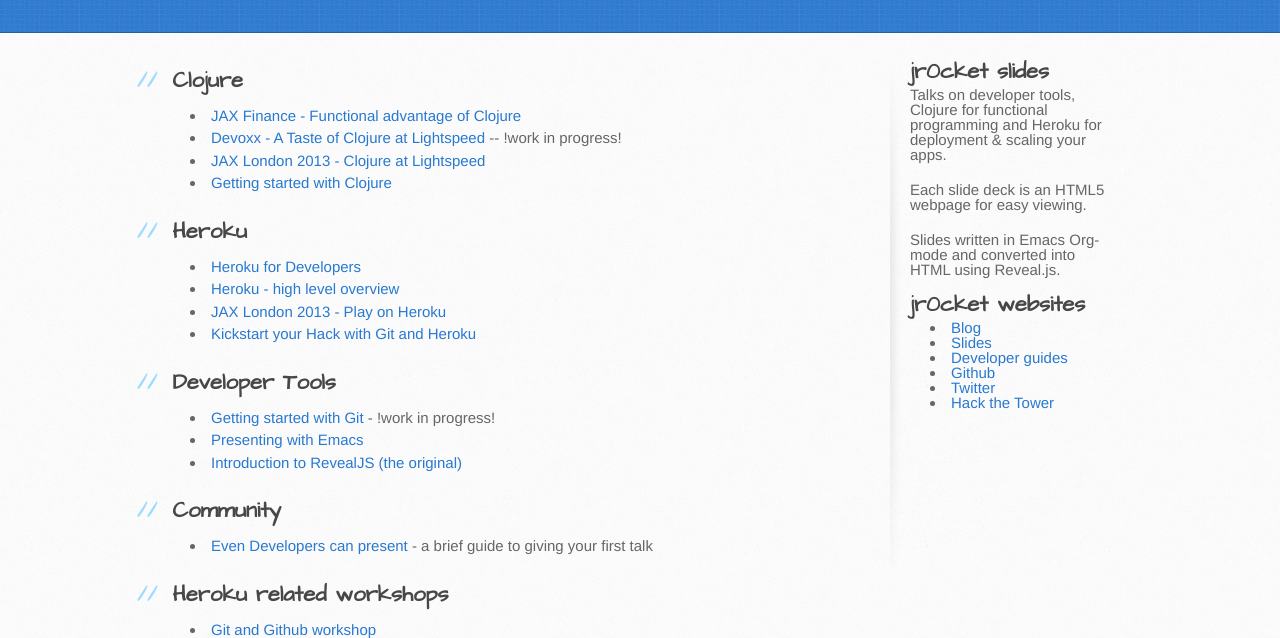
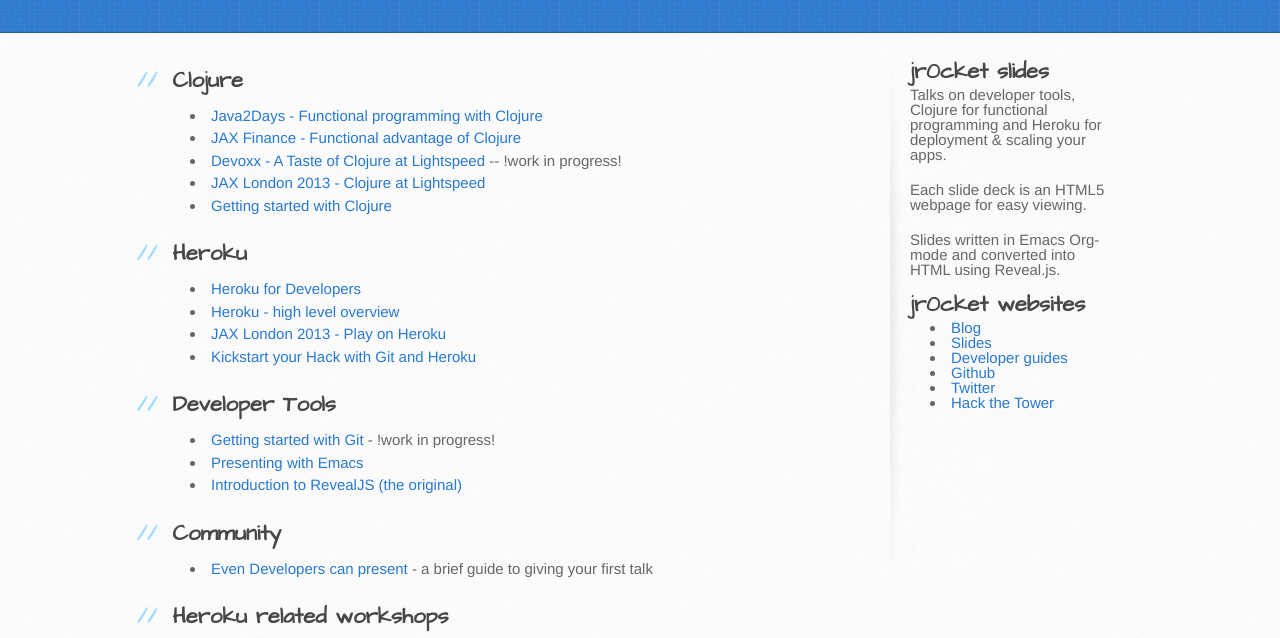
Before and after one commit to practicalli-johnny/slides, a plain HTML site: page index.html in a window 1280 px wide. Shown: the part 126-764 px from the top of the page. Drawn offline with Linux system fonts and the light colour scheme.

Commit message:
Included Functional Programming with Clojure link
Added link to the new presentation on the slides list.

```diff
--- a/index.html
+++ b/index.html
@@ -33,6 +33,7 @@
 <a name="current-presentations" class="anchor" href="#current-presentations"><span class="octicon octicon-link"></span></a>Clojure</h2>
 
 <ul>
+<li><a href="http://jr0cket.github.io/slides/functional-programming-with-clojure.html">Java2Days - Functional programming with Clojure</a></li>
 <li><a href="http://jr0cket.github.io/slides/functional-advantage-with-clojure.html">JAX Finance - Functional advantage of Clojure</a></li>
 <li><a href="http://jr0cket.github.io/slides/a-taste-of-clojure-at-lightspeed.html">Devoxx - A Taste of Clojure at Lightspeed</a> -- !work in progress!</li>
 <li><a href="http://jr0cket.github.io/slides/jax-london-2013-light-table.html">JAX London 2013 - Clojure at Lightspeed</a></li>
```
